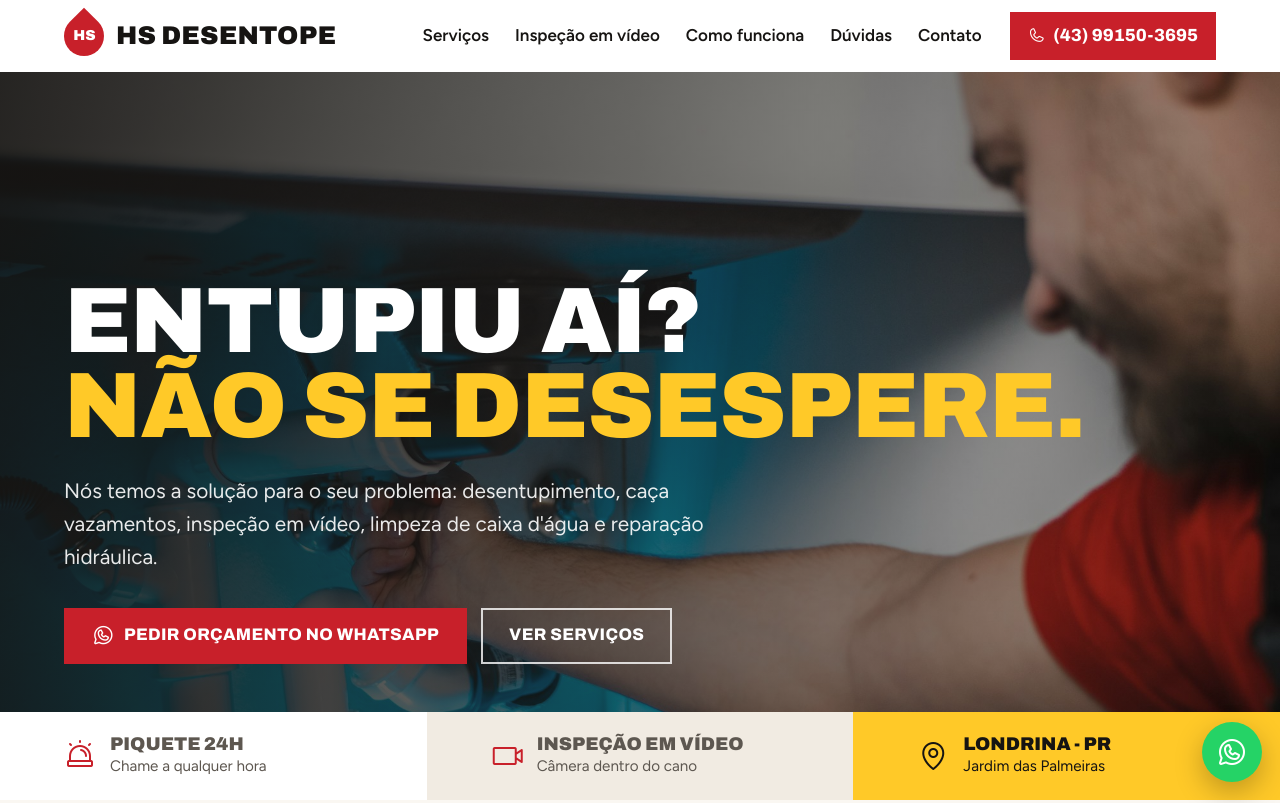
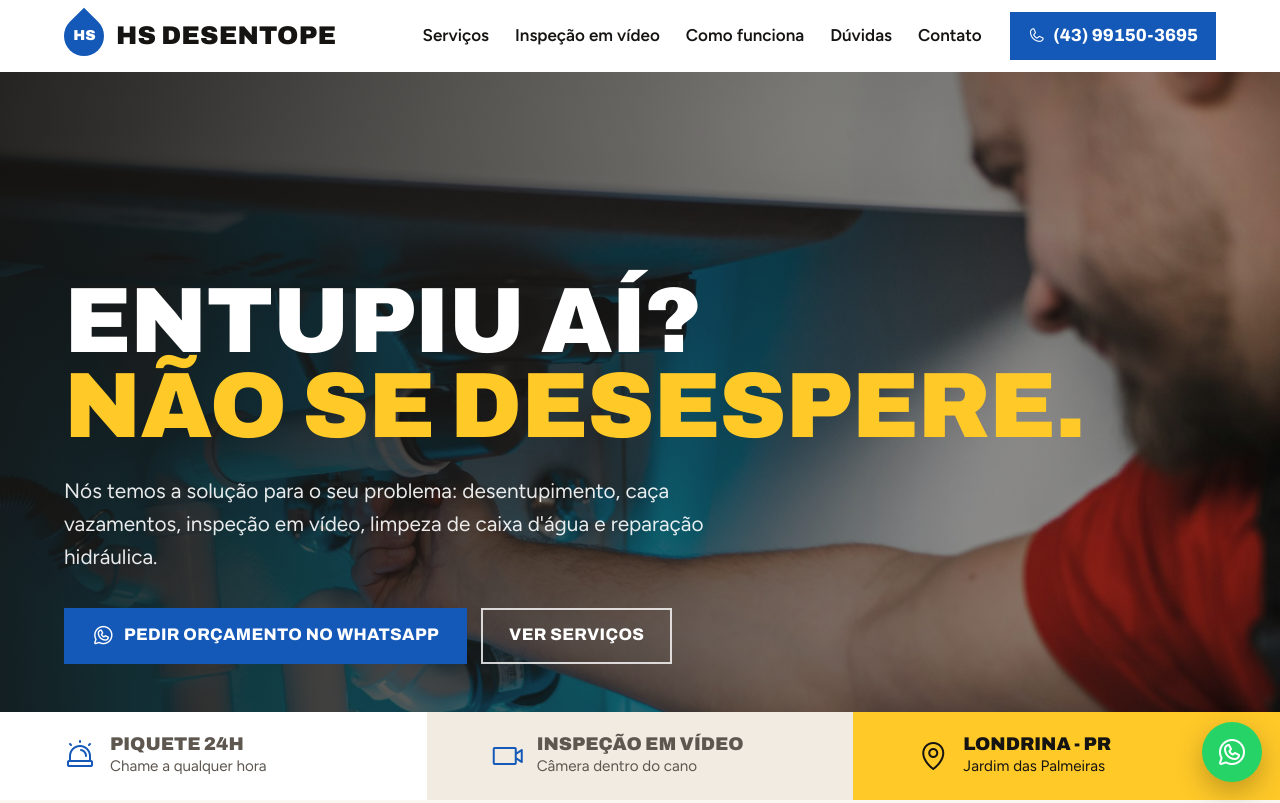
Before and after one commit to LeandroPivovar/hs-desentupidora, a plain HTML site: page dist/index.html in a window 1280 px wide. Shown: the top 803 px of the page. Drawn offline with Linux system fonts and the light colour scheme.

Commit message:
Troca a cor principal para azul
Co-Authored-By: Claude Opus 5.5 <noreply@anthropic.com>

```diff
--- a/dist/assets/css/styles.css
+++ b/dist/assets/css/styles.css
@@ -1,12 +1,12 @@
 /* ==========================================================================
-   HS Desentope — cores do cartão HYS: vermelho, branco e amarelo ("Entupiu aí?"),
-   com o azul da gota da Hidra só na inspeção em vídeo.
+   HS Desentope — azul como cor principal (gota da Hidra), branco e o amarelo
+   do "Entupiu aí?" do cartão como destaque.
    ========================================================================== */
 :root {
-  --red: #c8202a;
-  --red-dk: #a3161f;
+  --red: #1559b8; /* cor principal: azul */
+  --red-dk: #0f4691;
   --yellow: #ffc928;
-  --blue: #1769c2;
+  --blue: #0d3f86;
   --ink: #161412;
   --ink-2: #2a2622;
   --muted: #5d5750;
--- a/dist/index.html
+++ b/dist/index.html
@@ -5,7 +5,7 @@
 <meta name="viewport" content="width=device-width, initial-scale=1">
 <title>HS Desentope | Desentupimento, caça vazamentos e inspeção em vídeo em Londrina - PR</title>
 <meta name="description" content="Desentupimento, caça vazamentos, inspeção em vídeo, limpeza de caixa d'água e reparação hidráulica em Londrina - PR. Piquete 24h. WhatsApp (43) 99150-3695.">
-<meta name="theme-color" content="#c8202a">
+<meta name="theme-color" content="#1559b8">
 
 <meta property="og:type" content="website">
 <meta property="og:locale" content="pt_BR">
```
Also changed, not shown: dist/assets/img/icon.svg, 1 other file.
